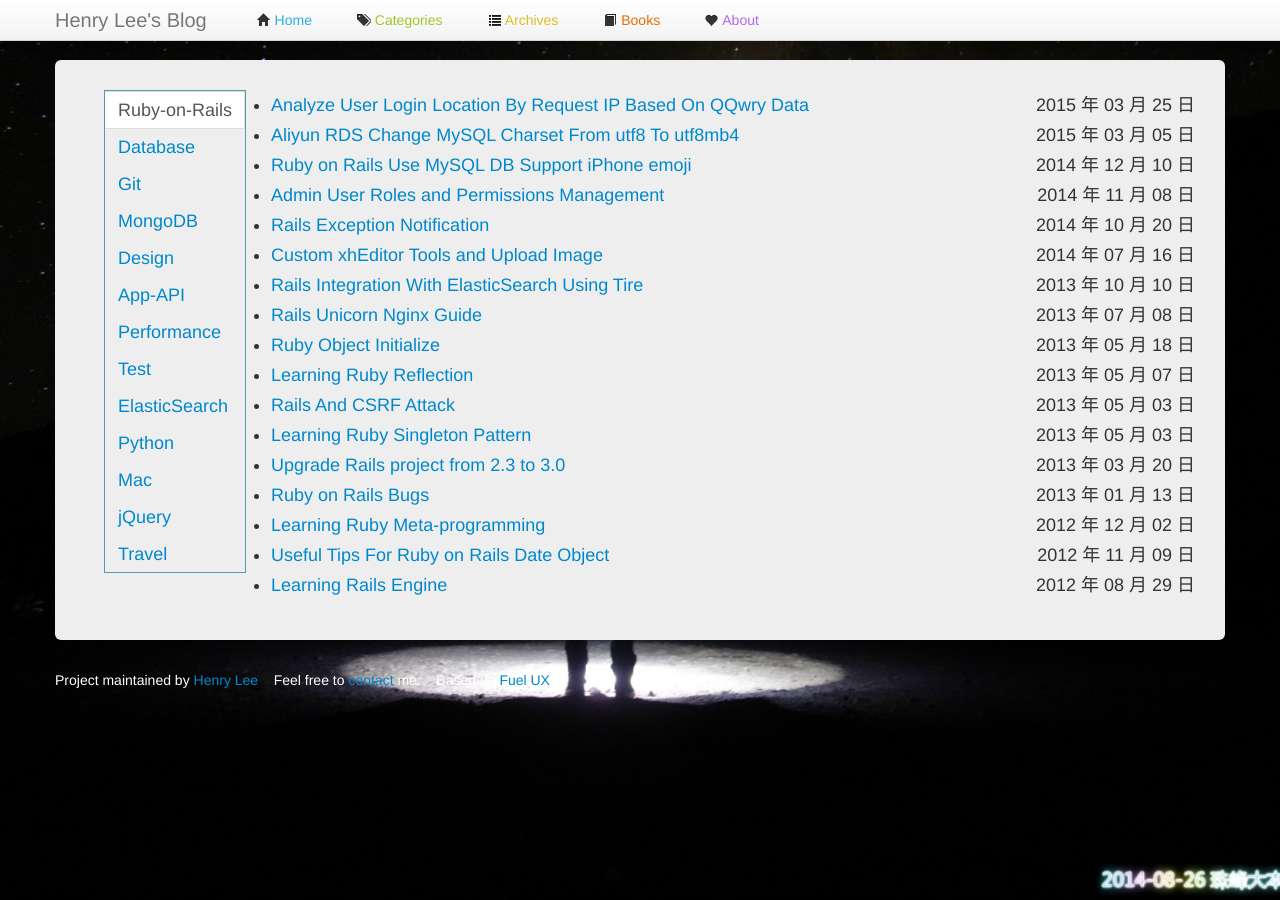
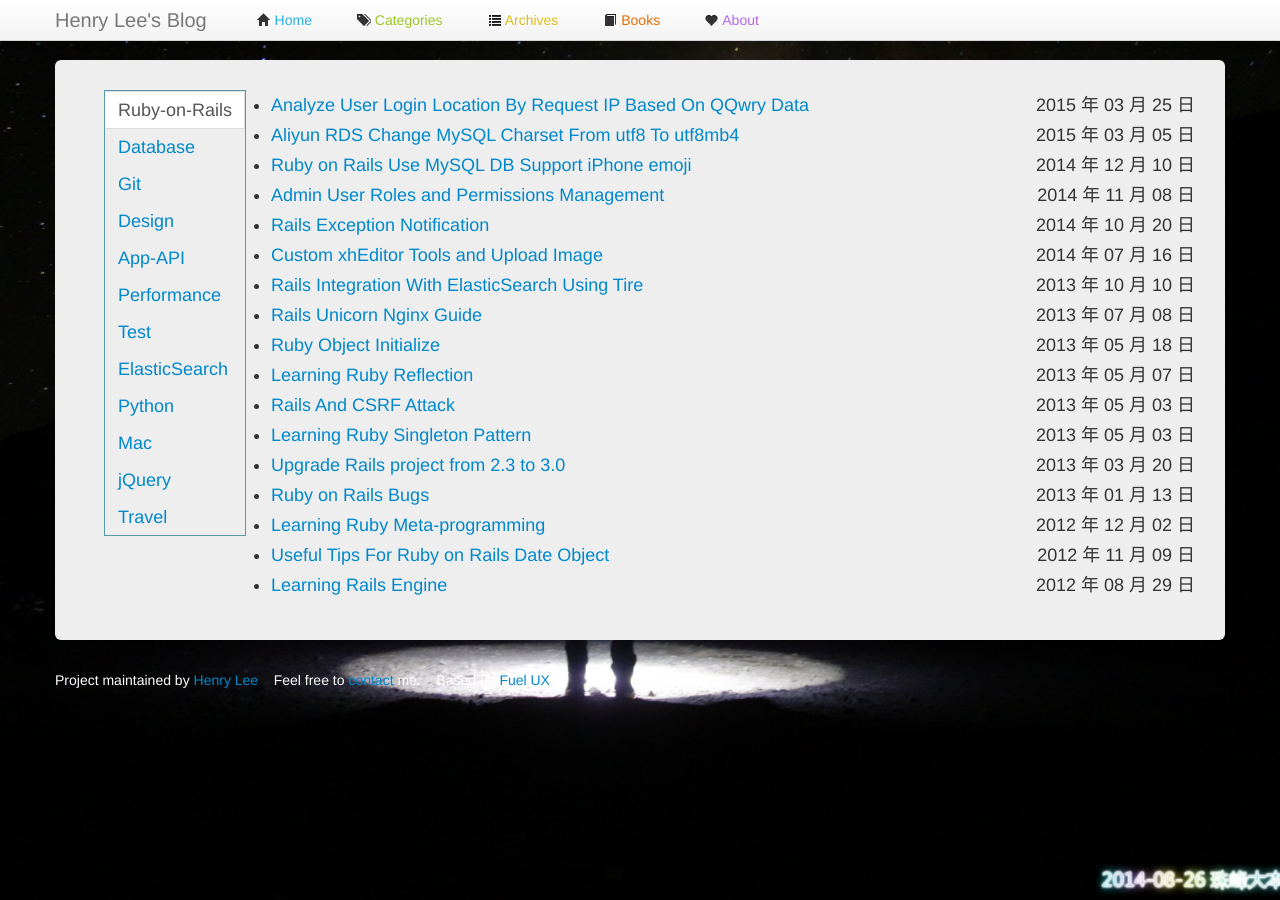
Before and after one commit to manageyp/manageyp.github.com, a Jekyll site: the page built from categories.html, in a window 1280 px wide. Built offline with Jekyll 4.4.1, drawn with Linux system fonts in a browser that asks for light colours.

Commit message:
[Remove] MongoDB as tags and categories

```diff
--- a/_posts/2012-12-28-mongodb-introduction.html
+++ b/_posts/2012-12-28-mongodb-introduction.html
@@ -2,8 +2,8 @@
 layout: post
 title: MongoDB Introduction
 description: MongoDB Introduction
-categories: MongoDB Database
-tags: MongoDB Database
+categories: Database
+tags: Database
 record_on: 2012-12-28
 ---
 <p>
--- a/_posts/2012-12-30-mongodb-basic_concepts.html
+++ b/_posts/2012-12-30-mongodb-basic_concepts.html
@@ -2,8 +2,8 @@
 layout: post
 title: MongoDB Basic Concepts
 description: MongoDB Basic Concepts
-categories: MongoDB Database
-tags: MongoDB Database
+categories: Database
+tags: Database
 record_on: 2012-12-30
 ---
 <p>
--- a/_posts/2013-01-02-mongodb-installation-on-mac-os-x.html
+++ b/_posts/2013-01-02-mongodb-installation-on-mac-os-x.html
@@ -2,8 +2,8 @@
 layout: post
 title: MongoDB Installation on Mac OS X
 description: MongoDB Installation on Mac OS X
-categories: MongoDB Database
-tags: MongoDB Database
+categories: Database
+tags: Database
 record_on: 2013-01-02
 ---
 <p>
--- a/_posts/2013-01-03-getting-started-with-mongo-shell.html
+++ b/_posts/2013-01-03-getting-started-with-mongo-shell.html
@@ -2,8 +2,8 @@
 layout: post
 title: MongoDB - Getting Started With Mongo Shell
 description: MongoDB - Getting Started With Mongo Shell
-categories: MongoDB Database
-tags: MongoDB Database
+categories: Database
+tags: Database
 record_on: 2013-01-03
 ---
 <p>
```
